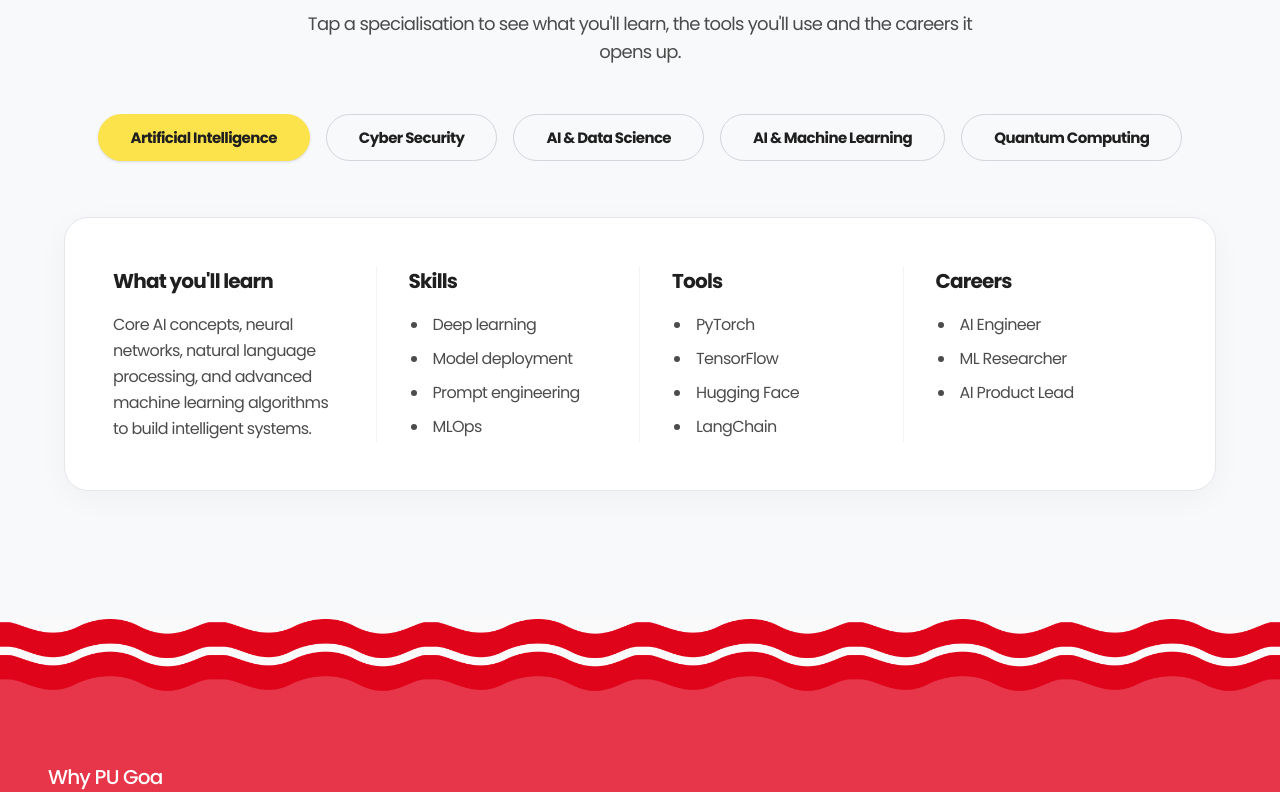
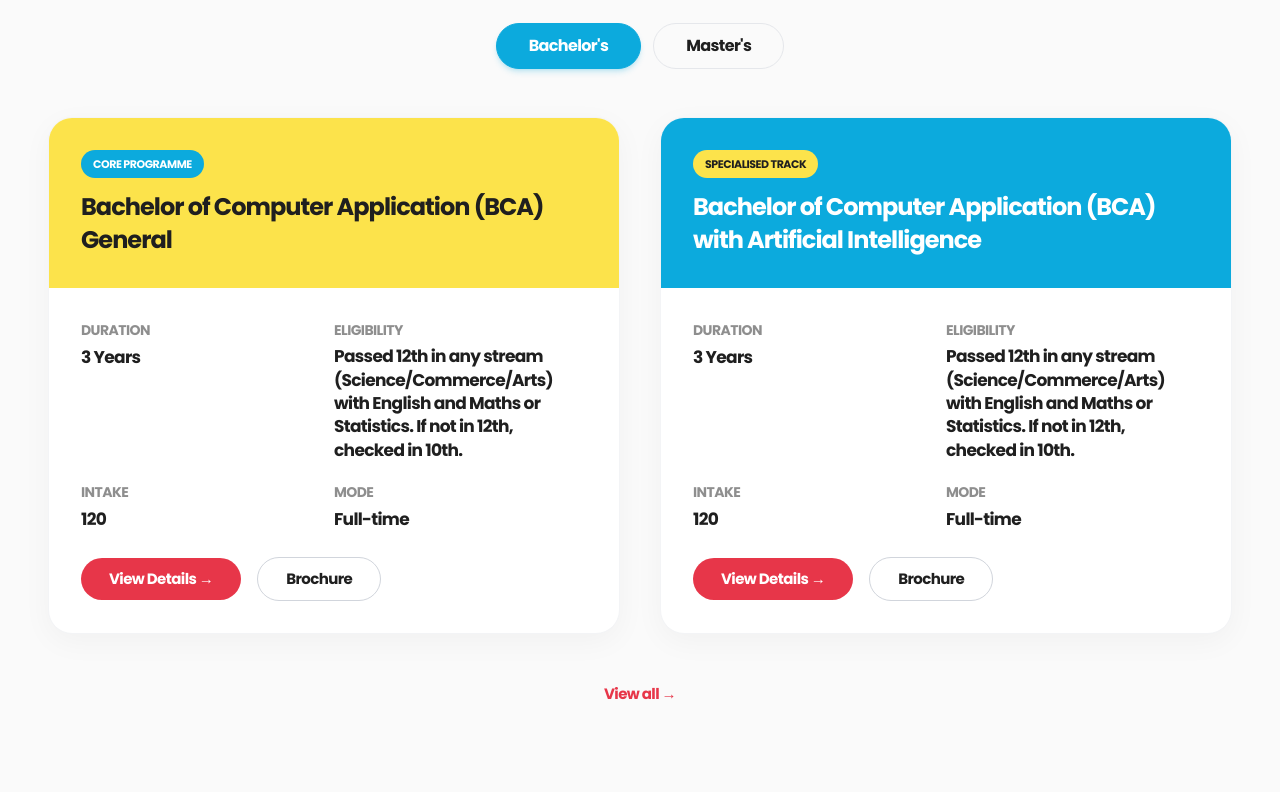
Before and after one commit to Manju-Bharati-Mahto/NextGoa, a Next.js app: page /programmes/engineering in a window 1280 px wide. Shown: the part 4217-5009 px from the top of the page. Built offline with nearby package versions, Linux system fonts and the light colour scheme; no server answers.

Commit message:
feat: add IT & Computer Science program picker to engineering page

```diff
--- a/src/app/programmes/engineering/page.tsx
+++ b/src/app/programmes/engineering/page.tsx
@@ -2,6 +2,7 @@ import type { Metadata } from "next";
 import CareerOutcomes from "@/components/programmes/CareerOutcomes";
 import RecruitersAndDestinations from "@/components/programmes/RecruitersAndDestinations";
 import ProgrammePicker from "@/components/programmes/ProgrammePicker";
+import ItComputerSciencePicker from "@/components/programmes/ItComputerSciencePicker";
 import Specialisations from "@/components/programmes/Specialisations";
 import WhyPUGoa from "@/components/programmes/WhyPUGoa";
 import LabsAndLearning from "@/components/programmes/LabsAndLearning";
@@ -110,6 +111,9 @@ export default function EngineeringPage() {
       {/* Programme Picker Section */}
       <ProgrammePicker />
 
+      {/* IT & Computer Science Programme Picker Section */}
+      <ItComputerSciencePicker />
+
       {/* Specialisations Section */}
       <Specialisations />
 
--- /dev/null
+++ b/src/components/programmes/ItComputerSciencePicker.tsx
@@ -0,0 +1,196 @@
+"use client";
+
+import React, { useState } from "react";
+
+type Programme = {
+  title: string;
+  duration: string;
+  eligibility: string;
+  intake: string;
+  mode: string;
+  isNew?: boolean;
+};
+
+export default function ItComputerSciencePicker() {
+  const [activeLevel, setActiveLevel] = useState<string>("Bachelor's");
+  const [showAll, setShowAll] = useState<boolean>(false);
+
+  const bcaEligibility = "Passed 12th in any stream (Science/Commerce/Arts) with English and Maths or Statistics. If not in 12th, checked in 10th.";
+  const mcaEligibility = "Passed Graduation with minimum 50% for Open Category and 45% for Reserved Category from a recognized university.";
+
+  const specialisationsList = [
+    "Artificial Intelligence",
+    "Cyber Security",
+    "Artificial Intelligence and Data Science",
+    "Artificial Intelligence and Machine Learning",
+    "Quantum Computing in Artificial Intelligence"
+  ];
+
+  const bcaProgrammes: Programme[] = [
+    {
+      title: "Bachelor of Computer Application (BCA)\nGeneral",
+      duration: "3 Years",
+      eligibility: bcaEligibility,
+      intake: "120",
+      mode: "Full-time"
+    },
+    ...specialisationsList.map(spec => ({
+      title: `Bachelor of Computer Application (BCA)\nwith ${spec}`,
+      isNew: true,
+      duration: "3 Years",
+      eligibility: bcaEligibility,
+      intake: "120",
+      mode: "Full-time"
+    })),
+    {
+      title: "Bachelor of Computer Application - Honors (BCA Hons.)\nGeneral (NEP 2020)",
+      duration: "4 Years",
+      eligibility: bcaEligibility,
+      intake: "120",
+      mode: "Full-time"
+    },
+    ...specialisationsList.map(spec => ({
+      title: `Bachelor of Computer Application - Honors (BCA Hons.)\nwith ${spec} (NEP 2020)`,
+      isNew: true,
+      duration: "4 Years",
+      eligibility: bcaEligibility,
+      intake: "120",
+      mode: "Full-time"
+    }))
+  ];
+
+  const mcaProgrammes: Programme[] = [
+    {
+      title: "Master of Computer Application (MCA)\nGeneral",
+      duration: "2 Years",
+      eligibility: mcaEligibility,
+      intake: "60",
+      mode: "Full-time"
+    },
+    ...specialisationsList.map(spec => ({
+      title: `Master of Computer Application (MCA)\nwith ${spec}`,
+      isNew: true,
+      duration: "2 Years",
+      eligibility: mcaEligibility,
+      intake: "60",
+      mode: "Full-time"
+    }))
+  ];
+
+  const programmeData: Record<string, Programme[]> = {
+    "Bachelor's": bcaProgrammes,
+    "Master's": mcaProgrammes
+  };
+
+  const currentProgrammes = programmeData[activeLevel] || [];
+  const visibleProgrammes = showAll ? currentProgrammes : currentProgrammes.slice(0, 2);
+
+  return (
+    <section className="w-full bg-[#FAFAFA] py-24 sm:py-32 border-t border-gray-150">
+      <div className="mx-auto w-full max-w-[1440px] px-4 sm:px-8 lg:px-12">
+
+        {/* Header Section */}
+        <div className="text-center mb-12">
+          <h2 className="text-ink font-semibold text-[20px] sm:text-[24px] tracking-wide mb-2">
+            IT &amp; Computer Science
+          </h2>
+          <h3 className="font-poppins font-bold text-[36px] sm:text-[48px] leading-[1.1] tracking-tight text-[#0CAADD] mb-10">
+            Faculty of IT &amp; Computer Science
+          </h3>
+
+          {/* Toggles */}
+          <div className="flex flex-wrap justify-center items-center gap-3">
+            {["Bachelor's", "Master's"].map((level) => (
+              <button
+                key={level}
+                onClick={() => {
+                  setActiveLevel(level);
+                  setShowAll(false);
+                }}
+                className={`rounded-full px-8 py-2.5 font-bold text-sm sm:text-base transition-all duration-200 border ${
+                  activeLevel === level
+                    ? "bg-[#0CAADD] text-white border-[#0CAADD] shadow-md shadow-[#0CAADD]/20"
+                    : "bg-transparent text-ink border-gray-200 hover:border-gray-300 hover:bg-gray-50"
+                }`}
+              >
+                {level}
+              </button>
+            ))}
+          </div>
+        </div>
+
+        {/* Cards Grid */}
+        <div className="flex flex-wrap justify-center gap-6 sm:gap-10 w-full mx-auto items-stretch">
+          {visibleProgrammes.map((prog, idx) => {
+            const isYellow = idx % 2 === 0;
+
+            return (
+              <div
+                key={idx}
+                className="w-full md:w-[calc(50%-1.25rem)] rounded-[24px] overflow-hidden flex flex-col bg-white shadow-[0_8px_30px_rgb(0,0,0,0.04)] border border-gray-100 transition-shadow hover:shadow-lg"
+              >
+                {/* Top Section */}
+                <div className={`p-6 sm:p-8 ${isYellow ? "bg-[#FCE34B] text-ink" : "bg-[#0CAADD] text-white"}`}>
+                  <div className="mb-3">
+                    <span className={`inline-block px-3 py-1.5 text-[11px] font-bold uppercase rounded-full tracking-[0.15em] ${isYellow ? "bg-[#0CAADD] text-white" : "bg-[#FCE34B] text-ink"}`}>
+                      {prog.isNew ? "Specialised Track" : "Core Programme"}
+                    </span>
+                  </div>
+                  <h4 className="font-poppins font-bold text-[20px] sm:text-[24px] leading-snug whitespace-pre-line">
+                    {prog.title}
+                  </h4>
+                </div>
+
+                {/* Bottom Section */}
+                <div className="p-6 sm:p-8 flex flex-col flex-grow text-ink">
+                  <div className="grid grid-cols-2 gap-y-5 mb-6">
+                    <div>
+                      <p className="text-[14px] uppercase tracking-wider mb-1 opacity-50 font-bold">Duration</p>
+                      <p className="font-bold text-[17px]">{prog.duration}</p>
+                    </div>
+                    <div>
+                      <p className="text-[14px] uppercase tracking-wider mb-1 opacity-50 font-bold">Eligibility</p>
+                      <p className="font-bold text-[17px] leading-snug max-w-[250px] whitespace-pre-wrap">{prog.eligibility}</p>
+                    </div>
+                    <div>
+                      <p className="text-[14px] uppercase tracking-wider mb-1 opacity-50 font-bold">Intake</p>
+                      <p className="font-bold text-[17px]">{prog.intake}</p>
+                    </div>
+                    <div>
+                      <p className="text-[14px] uppercase tracking-wider mb-1 opacity-50 font-bold">Mode</p>
+                      <p className="font-bold text-[17px]">{prog.mode}</p>
+                    </div>
+                  </div>
+
+                  <div className="flex-grow"></div>
+
+                  <div className="flex flex-wrap items-center gap-4 mt-auto">
+                    <button className="bg-[#E73649] text-white rounded-full px-7 py-2.5 font-bold text-[15px] transition-transform hover:scale-105">
+                      View Details &rarr;
+                    </button>
+                    <button className="border border-gray-300 hover:bg-gray-50 rounded-full px-7 py-2.5 font-bold text-[15px] transition-transform hover:scale-105">
+                      Brochure
+                    </button>
+                  </div>
+                </div>
+              </div>
+            );
+          })}
+        </div>
+
+        {/* View All / View Less Button */}
+        {currentProgrammes.length > 2 && (
+          <div className="text-center mt-12">
+            <button
+              onClick={() => setShowAll(!showAll)}
+              className="font-bold text-[#E73649] hover:underline text-[15px] cursor-pointer"
+            >
+              {showAll ? "View less \u2190" : "View all \u2192"}
+            </button>
+          </div>
+        )}
+
+      </div>
+    </section>
+  );
+}
```
